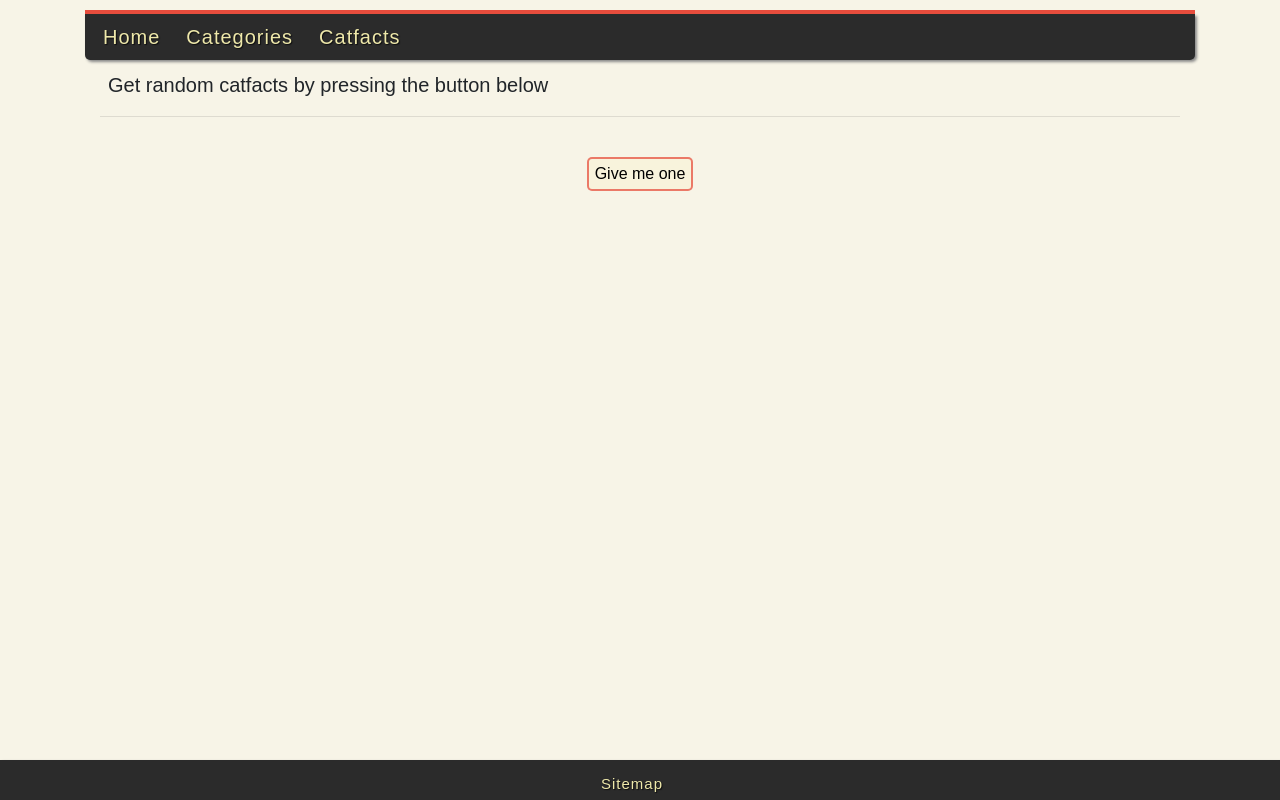
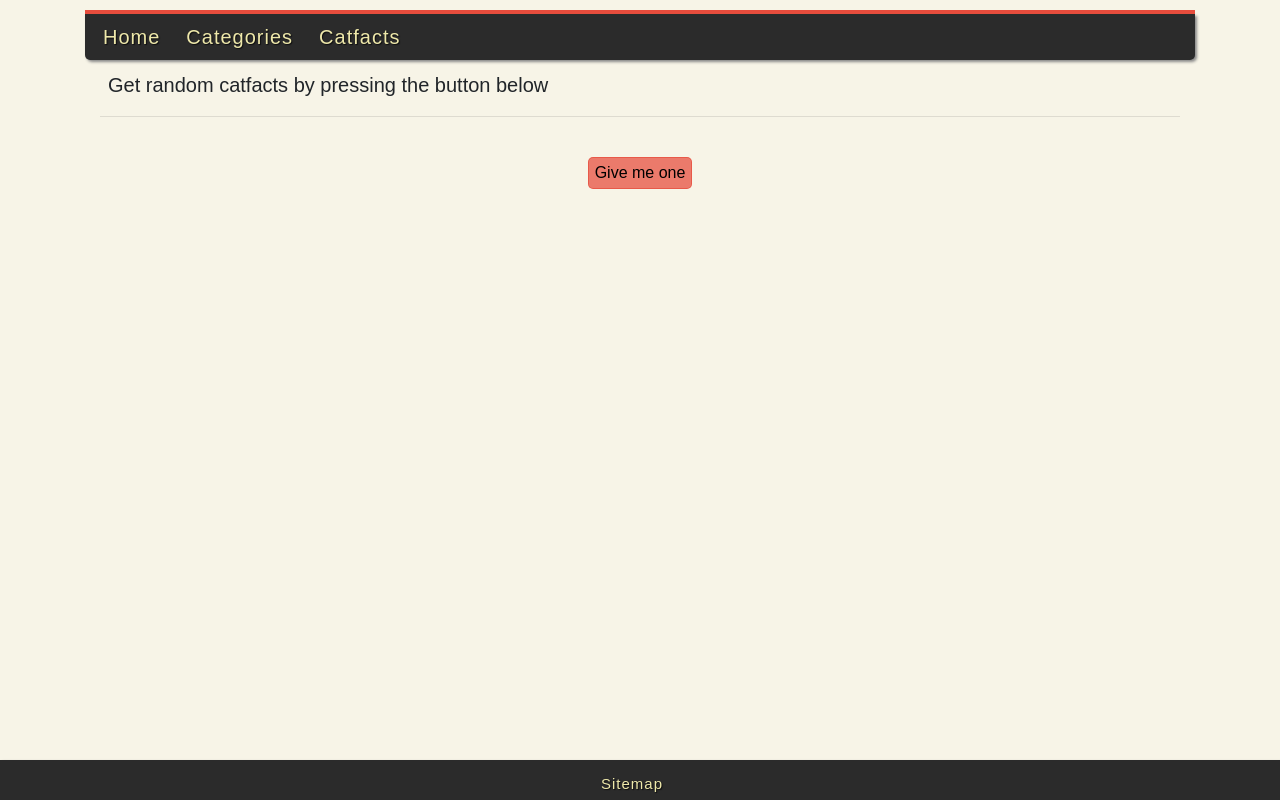
Before and after one commit to alexfrenkel92/catfacts, a Vue app: page /catfacts in a window 1280 px wide. Built offline with nearby package versions, Linux system fonts and the light colour scheme; no server answers; what vue-resource would draw is missing.

Commit message:
button style changed

```diff
--- a/src/components/pages/breeds/Breed.vue
+++ b/src/components/pages/breeds/Breed.vue
@@ -36,7 +36,7 @@ export default class Breed extends Vue {
     border: 2px solid #e74d3cb9;
     border-radius: 5px;
     width: fit-content;
-    background-color: rgb(248, 243, 220);
+    background-color: #e74d3cb9;
     padding: 3px 6px;
     color: black;
 }
--- a/src/components/pages/catfacts/RandomCatfacts.vue
+++ b/src/components/pages/catfacts/RandomCatfacts.vue
@@ -45,10 +45,10 @@ export default class RandomCatfacts extends Vue {
     font-weight: 500;
 }
 .btn {
-    border: 2px solid #e74d3cb9;
+    border: 1px solid #e74d3cb9;
     border-radius: 5px;
     width: fit-content;
-    background-color: rgb(248, 243, 220);
+    background-color: #e74d3cb9;
     padding: 3px 6px;
     color: black;
 }
--- a/src/components/pages/home/Catdetail.vue
+++ b/src/components/pages/home/Catdetail.vue
@@ -97,7 +97,7 @@ span {
     border: 2px solid #e74d3cb9;
     border-radius: 5px;
     width: fit-content;
-    background-color: rgb(248, 243, 220);
+    background-color: #e74d3cb9;
     padding: 3px 6px;
     color: black;
 }
```
